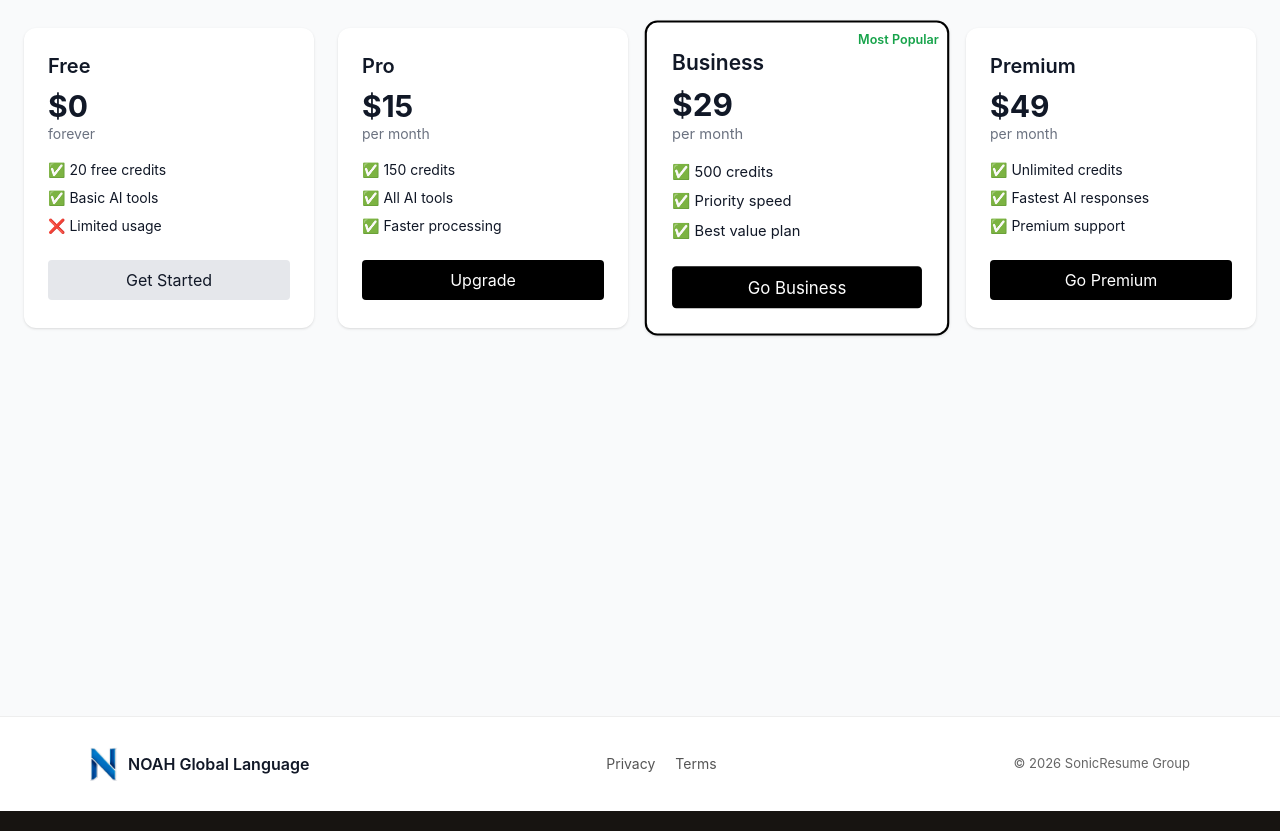
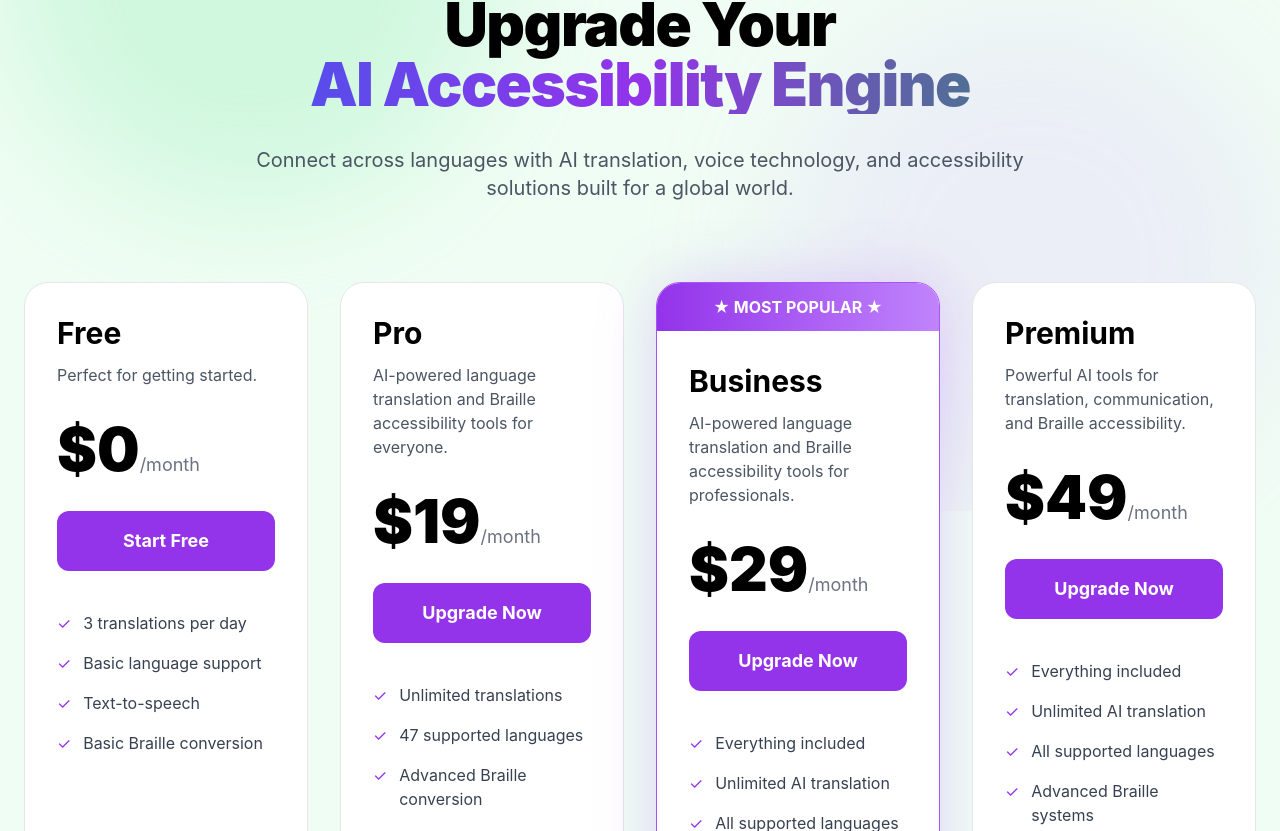
Before and after one commit to SonicResume/language, a React (Vite) app: page /pricing in a window 1280 px wide. Shown: the part 289-1120 px from the top of the page. Built offline with nearby package versions, Linux system fonts and the light colour scheme.

Commit message:
Fix checkout email handling

```diff
--- a/src/react-app/pages/Pricing.tsx
+++ b/src/react-app/pages/Pricing.tsx
@@ -1,112 +1,222 @@
+import { useState } from "react";
+
+const plans = [
+  {
+    name: "Free",
+    planKey: "free",
+    price: 0,
+    desc: "Perfect for getting started.",
+    stripePriceId: null,
+    features: [
+      "3 translations per day",
+      "Basic language support",
+      "Text-to-speech",
+      "Basic Braille conversion",
+    ],
+  },
+  {
+    name: "Pro",
+    planKey: "pro",
+    price: 19,
+    desc: "AI-powered language translation and Braille accessibility tools for everyone.",
+    stripePriceId: "price_1TbF9BPE4wCsfg732ScUJfmc",
+    features: [
+      "Unlimited translations",
+      "47 supported languages",
+      "Advanced Braille conversion",
+      "Voice input and output",
+      "Priority processing",
+      "Translation history",
+    ],
+  },
+  {
+    name: "Business",
+    planKey: "business",
+    price: 29,
+    desc: "AI-powered language translation and Braille accessibility tools for professionals.",
+    stripePriceId: "price_1TnzrFPE4wCsfg73xSOMZNuH",
+    features: [
+      "Everything included",
+      "Unlimited AI translation",
+      "All supported languages",
+      "Advanced Braille systems",
+      "Voice AI features",
+      "Future accessibility upgrades",
+    ],
+  },
+  {
+    name: "Premium",
+    planKey: "premium",
+    price: 49,
+    desc: "Powerful AI tools for translation, communication, and Braille accessibility.",
+    stripePriceId: "price_1TGwAJPE4wCsfg73gMQlv8Ph",
+    features: [
+      "Everything included",
+      "Unlimited AI translation",
+      "All supported languages",
+      "Advanced Braille systems",
+      "Voice AI features",
+      "Future accessibility upgrades",
+    ],
+  },
+];
+
 export default function PricingPage() {
-  const goToStripe = (url: string) => {
-    window.open(url, "_blank", "noopener,noreferrer");
-  };
+  const [loading, setLoading] = useState<string | null>(null);
+
+  async function checkout(plan: any) {
+    if (plan.planKey === "free") {
+      window.location.href = "/login";
+      return;
+    }
+
+    setLoading(plan.planKey);
+
+    try {
+      const BILLING_URL = import.meta.env.VITE_BILLING_URL;
+
+      const res = await fetch(BILLING_URL, {
+        method: "POST",
+        headers: {
+          "Content-Type": "application/json",
+        },
+        body: JSON.stringify({
+        price_id: plan.stripePriceId,
+        email: "test@example.com"
+        }),
+      });
+
+      const data = await res.json();
+
+      window.location.href = data.url;
+
+
+      if (!res.ok) {
+        throw new Error(data.error || "Checkout failed");
+      }
+
+      window.location.href = data.url;
+
+    } catch (err) {
+      console.error(err);
+      alert("Something went wrong starting checkout.");
+    } finally {
+      setLoading(null);
+    }
+  }
 
   return (
-    <div className="bg-gray-50 min-h-screen py-16 px-6 text-gray-900">
+    <main className="min-h-screen bg-green-50 text-black">
 
-      <h1 className="text-4xl font-bold text-center mb-4">
-        Pricing
-      </h1>
+      <div className="absolute inset-0 overflow-hidden pointer-events-none">
+        <div className="absolute left-0 top-0 h-[500px] w-[500px] rounded-full bg-green-300/30 blur-3xl" />
+        <div className="absolute right-0 bottom-0 h-[500px] w-[500px] rounded-full bg-purple-300/20 blur-3xl" />
+      </div>
 
-      <p className="text-center text-gray-500 mb-12">
-        Start free. Upgrade anytime. No commitment.
-      </p>
+      <section className="relative z-10 max-w-7xl mx-auto px-6 py-24">
 
-      <div className="grid md:grid-cols-4 gap-6 max-w-7xl mx-auto">
+        <div className="text-center mb-20">
 
-        {/* FREE */}
-        <div className="bg-white p-6 rounded-xl shadow">
-          <h2 className="text-xl font-semibold">Free</h2>
-          <p className="text-3xl font-bold mt-2">$0</p>
-          <p className="text-sm text-gray-500">forever</p>
+          <div className="inline-flex px-4 py-2 rounded-full border border-purple-400/40 bg-purple-100 text-purple-700 text-sm mb-6">
+            Plans for Smarter Communication
+          </div>
 
-          <ul className="mt-4 space-y-2 text-sm">
-            <li>✅ 20 free credits</li>
-            <li>✅ Basic AI tools</li>
-            <li>❌ Limited usage</li>
-          </ul>
+          <h1 className="text-6xl font-black tracking-tight">
+            Upgrade Your
+            <span className="block bg-gradient-to-r from-blue-600 via-purple-600 to-green-600 bg-clip-text text-transparent">
+              AI Accessibility Engine
+            </span>
+          </h1>
 
-          <button
-            onClick={() => (window.location.href = "/login")}
-            className="mt-6 w-full bg-gray-200 py-2 rounded hover:bg-gray-300 transition"
-          >
-            Get Started
-          </button>
+          <p className="mt-8 text-xl text-gray-600 max-w-3xl mx-auto">
+            Connect across languages with AI translation, voice technology,
+            and accessibility solutions built for a global world.
+          </p>
+
         </div>
 
-        {/* PRO */}
-        <div className="bg-white p-6 rounded-xl shadow">
-          <h2 className="text-xl font-semibold">Pro</h2>
-          <p className="text-3xl font-bold mt-2">$15</p>
-          <p className="text-sm text-gray-500">per month</p>
+        <div className="grid grid-cols-1 md:grid-cols-2 lg:grid-cols-4 gap-8">
 
-          <ul className="mt-4 space-y-2 text-sm">
-            <li>✅ 150 credits</li>
-            <li>✅ All AI tools</li>
-            <li>✅ Faster processing</li>
-          </ul>
+          {plans.map((plan) => {
 
-          <button
-            onClick={() =>
-              goToStripe("https://buy.stripe.com/bJe6oJ3zke4y3Vq8rR8k80j")
-            }
-            className="mt-6 w-full bg-black text-white py-2 rounded hover:bg-gray-800 transition"
-          >
-            Upgrade
-          </button>
+            const featured = plan.planKey === "business";
+
+            return (
+              <div
+                key={plan.planKey}
+                className={`relative rounded-3xl border overflow-hidden transition-all duration-300 hover:-translate-y-2 hover:shadow-2xl
+                ${
+                  featured
+                    ? "border-purple-500 bg-white shadow-[0_0_60px_rgba(168,85,247,.25)]"
+                    : "border-gray-200 bg-white"
+                }`}
+              >
+
+                {featured && (
+                  <div className="bg-gradient-to-r from-purple-600 to-purple-400 text-white text-center py-3 font-bold">
+                    ★ MOST POPULAR ★
+                  </div>
+                )}
+
+                <div className="p-8">
+
+                  <h2 className="text-3xl font-bold">
+                    {plan.name}
+                  </h2>
+
+                  <p className="text-gray-600 mt-3">
+                    {plan.desc}
+                  </p>
+
+                  <div className="mt-8">
+                    <span className="text-6xl font-black">
+                      ${plan.price}
+                    </span>
+
+                    <span className="text-gray-500 text-lg">
+                      /month
+                    </span>
+                  </div>
+
+                  <button
+                    onClick={() => checkout(plan)}
+                    className="mt-8 w-full rounded-xl py-4 font-bold text-lg bg-purple-600 text-white hover:bg-purple-700 transition"
+                  >
+                    {loading === plan.planKey
+                      ? "Processing..."
+                      : plan.planKey === "free"
+                      ? "Start Free"
+                      : "Upgrade Now"}
+                  </button>
+
+                  <div className="mt-10 space-y-4">
+                    {plan.features.map((feature) => (
+                      <div key={feature} className="flex items-start gap-3">
+                        <div className="text-purple-600">
+                          ✓
+                        </div>
+
+                        <span className="text-gray-700">
+                          {feature}
+                        </span>
+                      </div>
+                    ))}
+                  </div>
+
+                </div>
+
+              </div>
+            );
+          })}
+
         </div>
 
-        {/* BUSINESS (highlighted) */}
-        <div className="bg-white p-6 rounded-xl shadow border-2 border-black scale-105 relative">
-          <p className="absolute top-2 right-2 text-xs text-green-600 font-semibold">
-            Most Popular
-          </p>
-
-          <h2 className="text-xl font-semibold">Business</h2>
-          <p className="text-3xl font-bold mt-2">$29</p>
-          <p className="text-sm text-gray-500">per month</p>
-
-          <ul className="mt-4 space-y-2 text-sm">
-            <li>✅ 500 credits</li>
-            <li>✅ Priority speed</li>
-            <li>✅ Best value plan</li>
-          </ul>
-
-          <button
-            onClick={() =>
-              goToStripe("https://buy.stripe.com/8x2dRb1rc0dIfE8dMb8k809")
-            }
-            className="mt-6 w-full bg-black text-white py-2 rounded hover:bg-gray-800 transition"
-          >
-            Go Business
-          </button>
+        <div className="mt-20 text-center text-gray-500 text-sm">
+          Secure payments powered by Stripe • Cancel anytime • No hidden fees
         </div>
 
-        {/* PREMIUM */}
-        <div className="bg-white p-6 rounded-xl shadow">
-          <h2 className="text-xl font-semibold">Premium</h2>
-          <p className="text-3xl font-bold mt-2">$49</p>
-          <p className="text-sm text-gray-500">per month</p>
+      </section>
 
-          <ul className="mt-4 space-y-2 text-sm">
-            <li>✅ Unlimited credits</li>
-            <li>✅ Fastest AI responses</li>
-            <li>✅ Premium support</li>
-          </ul>
-
-          <button
-            onClick={() =>
-              goToStripe("https://buy.stripe.com/8x228t8TEbWq9fK23t8k80k")
-            }
-            className="mt-6 w-full bg-black text-white py-2 rounded hover:bg-gray-800 transition"
-          >
-            Go Premium
-          </button>
-        </div>
-
-      </div>
-    </div>
+    </main>
   );
 }
```
